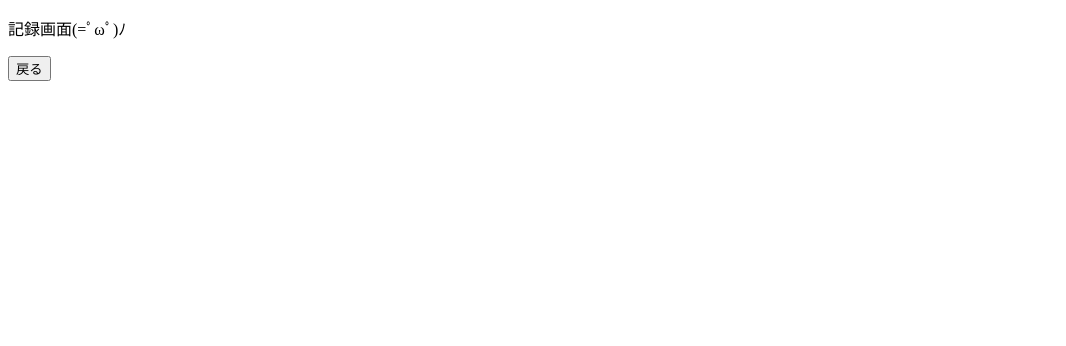
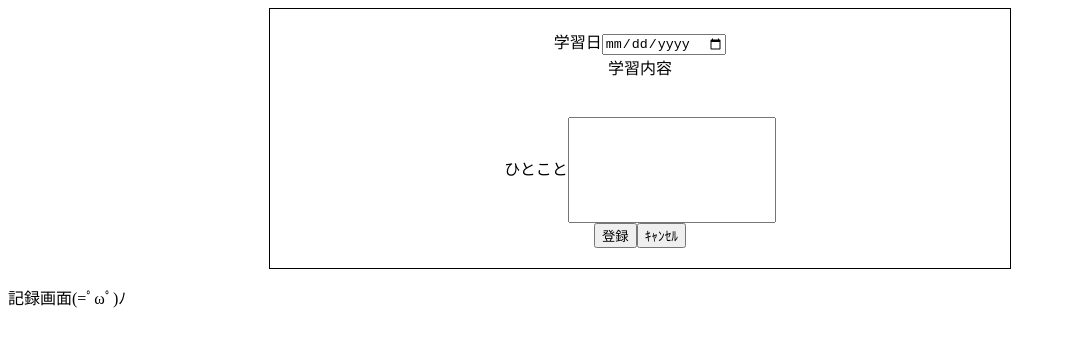
Before and after one commit to mshtwtnb0219/StudyGrass, a Vue app in the folder studygrass2/: page /register in a window 1280 px wide. Shown: the top 346 px of the page, without its empty margins (0-1066 px from the left). Built offline with nearby package versions, Linux system fonts and the light colour scheme.

Commit message:
firesotre設定追加

```diff
--- /dev/null
+++ b/studygrass2/public/firebaseConfig.js
@@ -0,0 +1,13 @@
+const firebaseConfig = {
+    apiKey: "AIzaSyBiUrDyot1oPSFOaWYomcYvaTee8uB4Pbo",
+    authDomain: "studygrass2.firebaseapp.com",
+    projectId: "studygrass2",
+    storageBucket: "studygrass2.appspot.com",
+    messagingSenderId: "339139170002",
+    appId: "1:339139170002:web:eb87d8a40a1a77c60ee70b",
+    measurementId: "G-1VBF2SH3G6"
+  };
+
+
+  //モジュールのデフォルトエクスポートとして指定しておく
+  export default firebaseConfig;
--- a/studygrass2/src/components/RegisterComponent.vue
+++ b/studygrass2/src/components/RegisterComponent.vue
@@ -1,13 +1,85 @@
 <template>
+
+    <div class="register">
+        <form>
+            <label>学習日</label>
+            <input type="date">
+            <br>
+            <label>学習内容</label>
+            <option>
+
+            </option>
+            <br>
+            <label>ひとこと</label>
+            <input type="text" class="scrollable-textarea">
+        </form>
+        <button @click="addData()">登録</button>
+        <!-- ボタンを押したら router-linkを発動-->
+        <button @click="transitionHome()">ｷｬﾝｾﾙ</button>
+    </div>
+
     <p>記録画面(=ﾟωﾟ)ﾉ</p>
-        <!-- ボタンを押したら router-linkを発動-->
-        <button  @click="transitionHome">戻る</button>
+
 </template>
 <script setup>
 import { useRouter } from 'vue-router'
+import {db} from '../main.js'
+import { collection,addDoc} from 'firebase/firestore';
 
+
+// <script setup>でuseRouter()をインスタンス化する
 const router = useRouter();
+// ｷｬﾝｾﾙボタン(HomeComponetに遷移)
 function transitionHome() {
     router.push('/');
 }
+
+// 登録(DBにアクセスする)
+function addData() {
+
+    const value = {
+        id:1,
+        item:"java",
+        wight:1,
+        studyTime:60,
+        systemTime:Date()
+    };
+
+    addDoc(collection(db, "record"), value)
+  .then((docRef) => {
+    console.log("Document written with ID: ", docRef.id);
+  })
+  .catch((error) => {
+    console.error("Error adding document: ", error);
+  });
+
+}
+
 </script>
+
+<style scoped>
+.register {
+    border: 1px solid #000;
+    /* 枠線を追加 */
+    width: 700px;
+    /* 適切な幅を指定 */
+    padding: 20px;
+    /* 枠と内容の間の余白を追加 */
+    text-align: center;
+    /* 内容を中央揃えにする */
+    margin: 0 auto;
+    /* 左右を自動的に中央揃えにする */
+}
+
+/* スクロール可能なテキストエリアのスタイル */
+.scrollable-textarea {
+    width: 200px;
+    /* テキストエリアの幅 */
+    height: 100px;
+    /* テキストエリアの高さ */
+    overflow: scroll;
+    /* スクロールバーを表示させる */
+    resize: none;
+    /* テキストエリアのリサイズを無効にする */
+}
+</style>
--- a/studygrass2/src/main.js
+++ b/studygrass2/src/main.js
@@ -1,5 +1,15 @@
 import { createApp } from 'vue'
 import App from './App.vue'
 import router from './router'
+import  firebaseConfig  from '../public/firebaseConfig'
+
+import { initializeApp } from "firebase/app";
+import { getFirestore } from "firebase/firestore";
 
 createApp(App).use(router).mount('#app')
+
+// firebaseの初期化
+const app = initializeApp(firebaseConfig);
+
+// firesotoreの初期化
+export const db = getFirestore(app);
```
